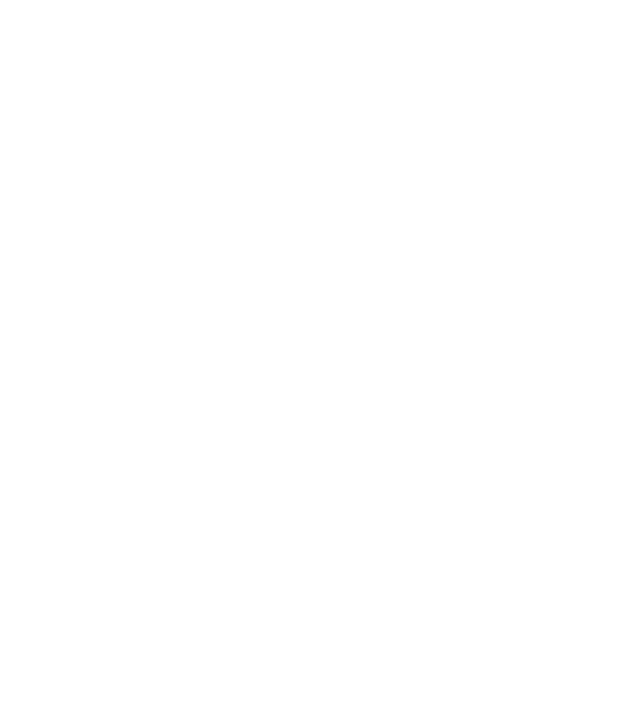
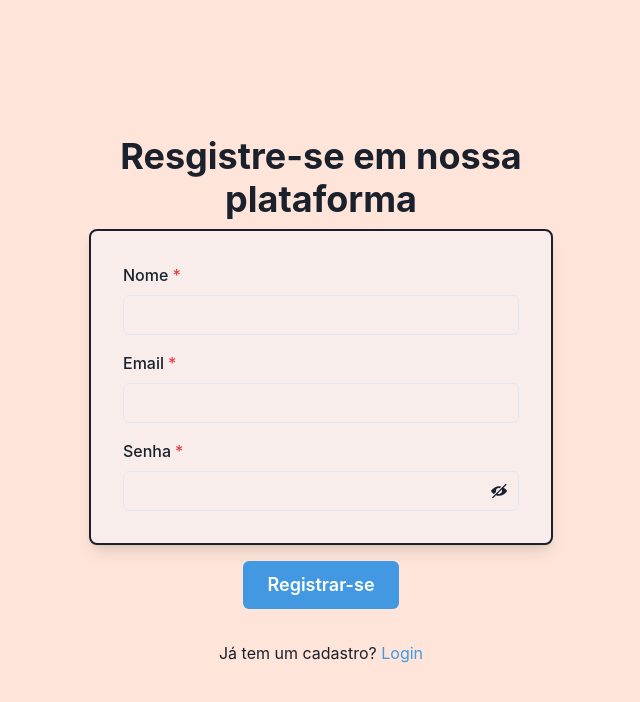
Before and after one commit to SamsSouza22/FrontendDesafio, a React (Vite) app in the folder frontend/: page /auth/register in a window 1280 px wide. Before the commit this address had no page. Shown: the top 702 px of the page, without its empty margins (319-959 px from the left). Built offline with nearby package versions, Linux system fonts and the light colour scheme.

Commit message:
creating register page

```diff
--- a/frontend/package.json
+++ b/frontend/package.json
@@ -10,6 +10,7 @@
     "preview": "vite preview"
   },
   "dependencies": {
+    "@chakra-ui/icons": "^2.2.4",
     "@chakra-ui/react": "^2.10.4",
     "@emotion/react": "^11.14.0",
     "@emotion/styled": "^11.14.0",
--- /dev/null
+++ b/frontend/src/components/AuthForm.jsx
@@ -0,0 +1,59 @@
+import React, { useState } from 'react';
+import {
+    Box,
+    Input,
+    FormControl,
+    FormLabel,
+    InputGroup,
+    InputRightElement,
+    HStack,
+    Button,
+    Stack,
+    useColorModeValue
+} from '@chakra-ui/react';
+import { ViewIcon, ViewOffIcon } from '@chakra-ui/icons';
+
+const AuthForm = ({showNameField}) => {
+    const [showPassword, setShowPassword] = useState(false);
+
+    return(
+        <Box
+          rounded={'lg'}
+          width={'100%'}
+          height={'100%'}
+          border={'2px solid'}
+          bg={useColorModeValue('#F8EDEB', 'gray.700')}
+          boxShadow={'lg'}
+          p={8}>
+          <Stack spacing={4}>
+            {showNameField && (
+                <Box>
+                  <FormControl id="firstName" isRequired>
+                    <FormLabel>Nome</FormLabel>
+                    <Input type="text" />
+                  </FormControl>
+                </Box>
+            )}
+            <FormControl id="email" isRequired>
+              <FormLabel>Email</FormLabel>
+              <Input type="email" />
+            </FormControl>
+            <FormControl id="password" isRequired>
+              <FormLabel>Senha</FormLabel>
+              <InputGroup>
+                <Input type={showPassword ? 'text' : 'password'} />
+                <InputRightElement h={'full'}>
+                  <Button
+                    variant={'ghost'}
+                    onClick={() => setShowPassword((showPassword) => !showPassword)}>
+                    {showPassword ? <ViewIcon /> : <ViewOffIcon />}
+                  </Button>
+                </InputRightElement>
+              </InputGroup>
+            </FormControl>
+          </Stack>
+        </Box>
+    );
+}
+
+export default AuthForm;
--- /dev/null
+++ b/frontend/src/components/AuthLayout.jsx
@@ -0,0 +1,24 @@
+import { Flex, Stack, useColorModeValue } from '@chakra-ui/react';
+import React from 'react';
+import PropTypes from 'prop-types';
+
+const AuthLayout = ({ children }) => {
+  return(
+    <Flex
+      minH={'100vh'}
+      align={'center'}
+      justify={'center'}
+      bg={useColorModeValue('#ffe5d9', 'gray.800')}
+      >
+      <Stack spacing={8} mx={'auto'} maxW={'lg'} py={12} px={6}>
+        <Stack align={'center'}>{children}</Stack>
+      </Stack>
+    </Flex>
+  );
+}
+
+AuthLayout.propTypes = {
+    children: PropTypes.node.isRequired,
+};
+
+export default AuthLayout;
--- a/frontend/src/pages/Home.jsx
+++ b/frontend/src/pages/Home.jsx
@@ -1,3 +1,8 @@
-const Home = () =><div>Home</div>;
+import { Button } from "@chakra-ui/react";
+import { px } from "framer-motion";
+
+const Home = () =><div >Home
+    <Button colorScheme="red" boxSize={"60px"}>Button</Button>
+</div>;
 
 export default Home;
--- a/frontend/src/pages/Register.jsx
+++ /dev/null
@@ -1,3 +0,0 @@
-const Register = () => <div>Register</div>;
-
-export default Register;
--- /dev/null
+++ b/frontend/src/pages/auth/Register.jsx
@@ -0,0 +1,44 @@
+import {
+  Stack,
+  Button,
+  Heading,
+  Text,
+  Link as ChakraLink,
+} from "@chakra-ui/react";
+import { Link } from "react-router-dom";
+import AuthLayout from "../../components/AuthLayout";
+import AuthForm from "../../components/AuthForm";
+
+const Register = () => {
+  return (
+    <AuthLayout>
+      <Stack align={"center"}>
+        <Heading fontSize={"4xl"} textAlign={"center"}>
+          Resgistre-se em nossa plataforma
+        </Heading>
+      </Stack>
+      <AuthForm showNameField={true} />
+      <Stack spacing={10} pt={2}>
+        <Button
+          loadingText="Submitting"
+          size="lg"
+          bg={"blue.400"}
+          color={"white"}
+          _hover={{
+            bg: "blue.500",
+          }}
+        >
+          Registrar-se
+        </Button>
+      </Stack>
+      <Stack pt={6}>
+        <Text align={"center"}>
+          Já tem um cadastro?{" "}
+            <ChakraLink as={Link} to="/login" color={"blue.400"}>Login</ChakraLink>
+        </Text>
+      </Stack>
+    </AuthLayout>
+  );
+};
+
+export default Register;
--- a/frontend/src/routes.jsx
+++ b/frontend/src/routes.jsx
@@ -1,14 +1,16 @@
 import { BrowserRouter, Route, Routes } from 'react-router-dom';
 import Home from './pages/Home.jsx';
-import Register from './pages/Register.jsx';
-import Login from './pages/Login.jsx';
+import Register from './pages/auth/Register.jsx';
+import Login from './pages/auth/Login.jsx';
 
 const AppRoutes = () => (
 <BrowserRouter>
     <Routes>
         <Route element={<Home />} path='/'/>
-        <Route element={<Register />} path='/register'/>
-        <Route element={<Login />} path='/login'/>
+        <Route path='auth'>
+            <Route element={<Register />} path='register'/>
+            <Route element={<Login />} path='login'/>
+        </Route>
     </Routes>
 </BrowserRouter>
 );
```
Also changed, not shown: frontend/src/pages/auth/Login.jsx (renamed from frontend/src/pages/Login.jsx), 1 other file (tests, documents, lock files or other folders).
